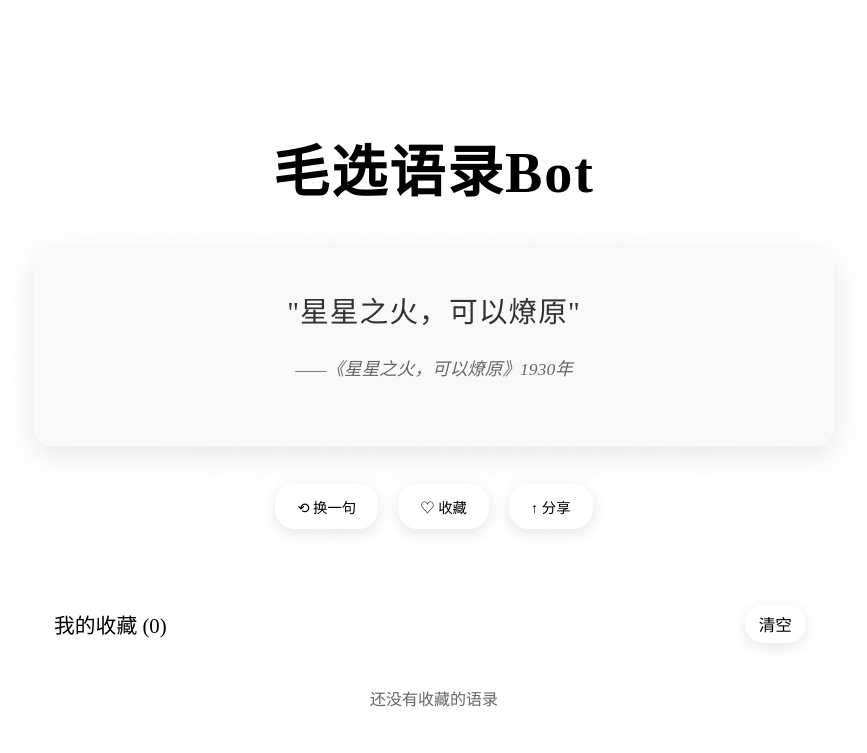
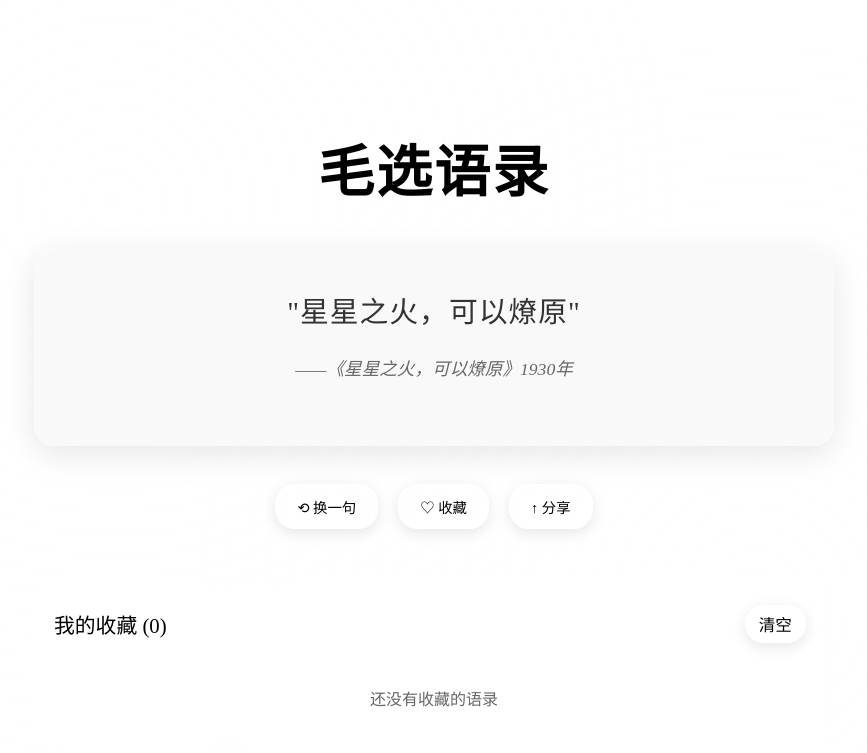
Before and after one commit to alisj777/mao-quote, a plain HTML site: page index.html in a window 1280 px wide. Shown: the whole page, without its empty margins (206-1073 px from the left). Drawn offline with Linux system fonts and the light colour scheme.

Commit message:
Update index.html

```diff
--- a/index.html
+++ b/index.html
@@ -255,7 +255,7 @@
 </head>
 <body>
     <div class="container">
-        <h1>毛选语录Bot</h1>
+        <h1>毛选语录</h1>
 
         <div class="quote-container fade-in" id="quoteContainer">
             <div class="favorite-indicator" id="favoriteIndicator">♥</div>
```
